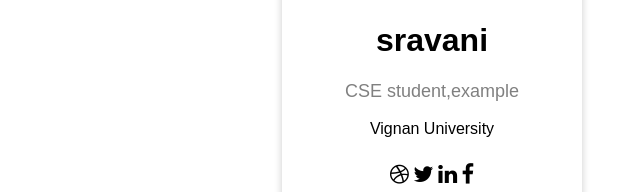
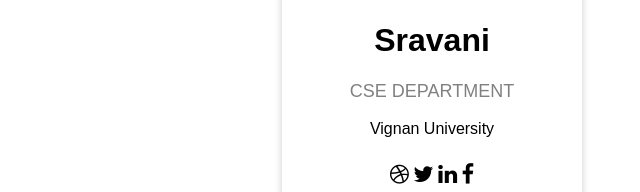
Before and after one commit to sravani0501/sravani0501.github.io, a plain HTML site: page index.html in a window 1280 px wide. Shown: the part 295-487 px from the top of the page, 208-848 px from the left. Drawn offline with Linux system fonts and the light colour scheme.

Commit message:
Update index.html

```diff
--- a/index.html
+++ b/index.html
@@ -46,8 +46,8 @@ button:hover, a:hover {
 
    <div class="card">
     <img src="https://i0.wp.com/mobilityarena.com/wp-content/uploads/2018/10/laptop-wallpapers-and-laptop-backgrounds.jpg?fit=600%2C350&ssl=1"alt="john" style="width:100%">
-   <h1>sravani</h1>
-  <p class="title">CSE student,example</p>
+   <h1>Sravani</h1>
+  <p class="title">CSE DEPARTMENT</p>
   <p>Vignan  University</p>
   <div style="margin: 24px 0;">
     <a href="#"><i class="fa fa-dribbble"></i></a>
```
